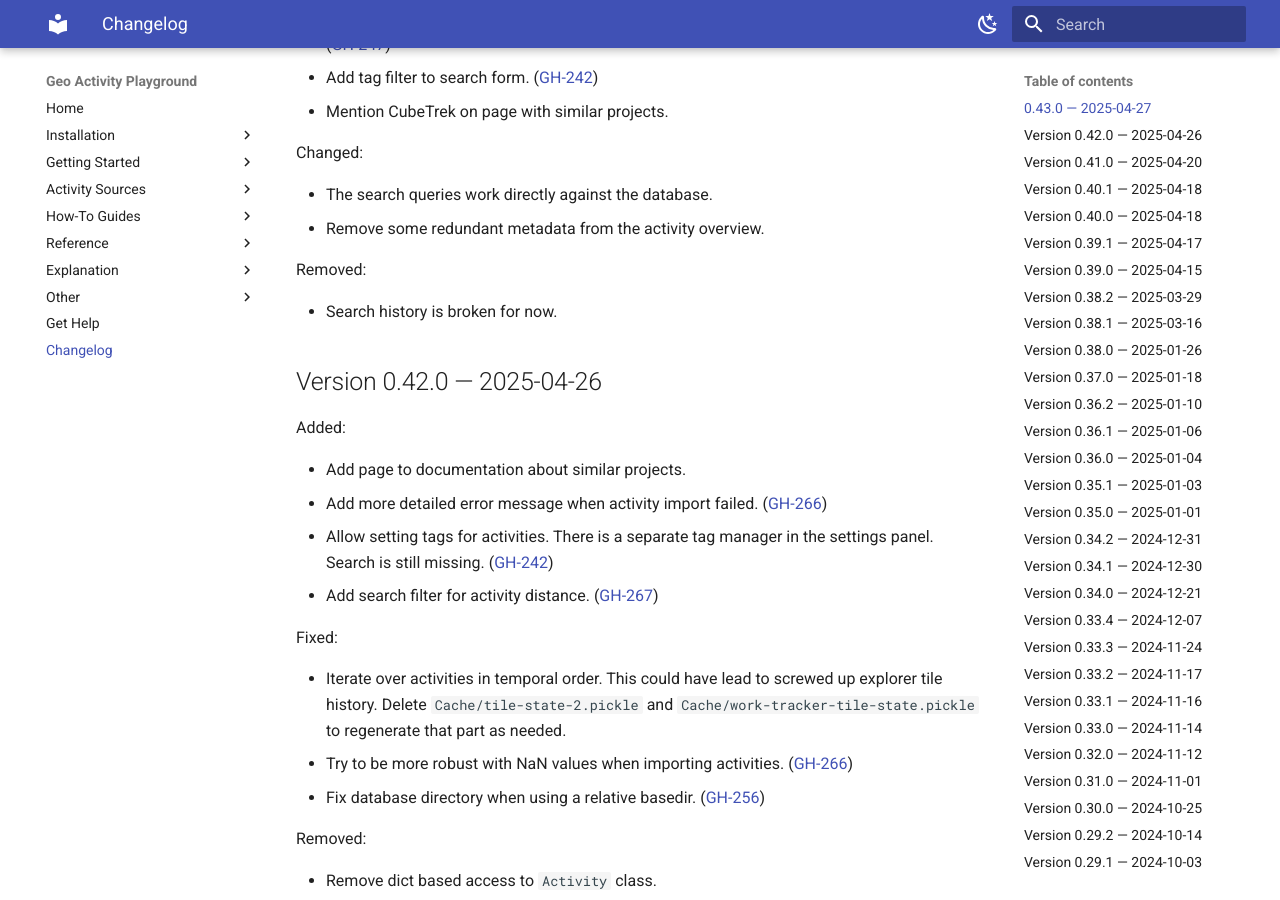
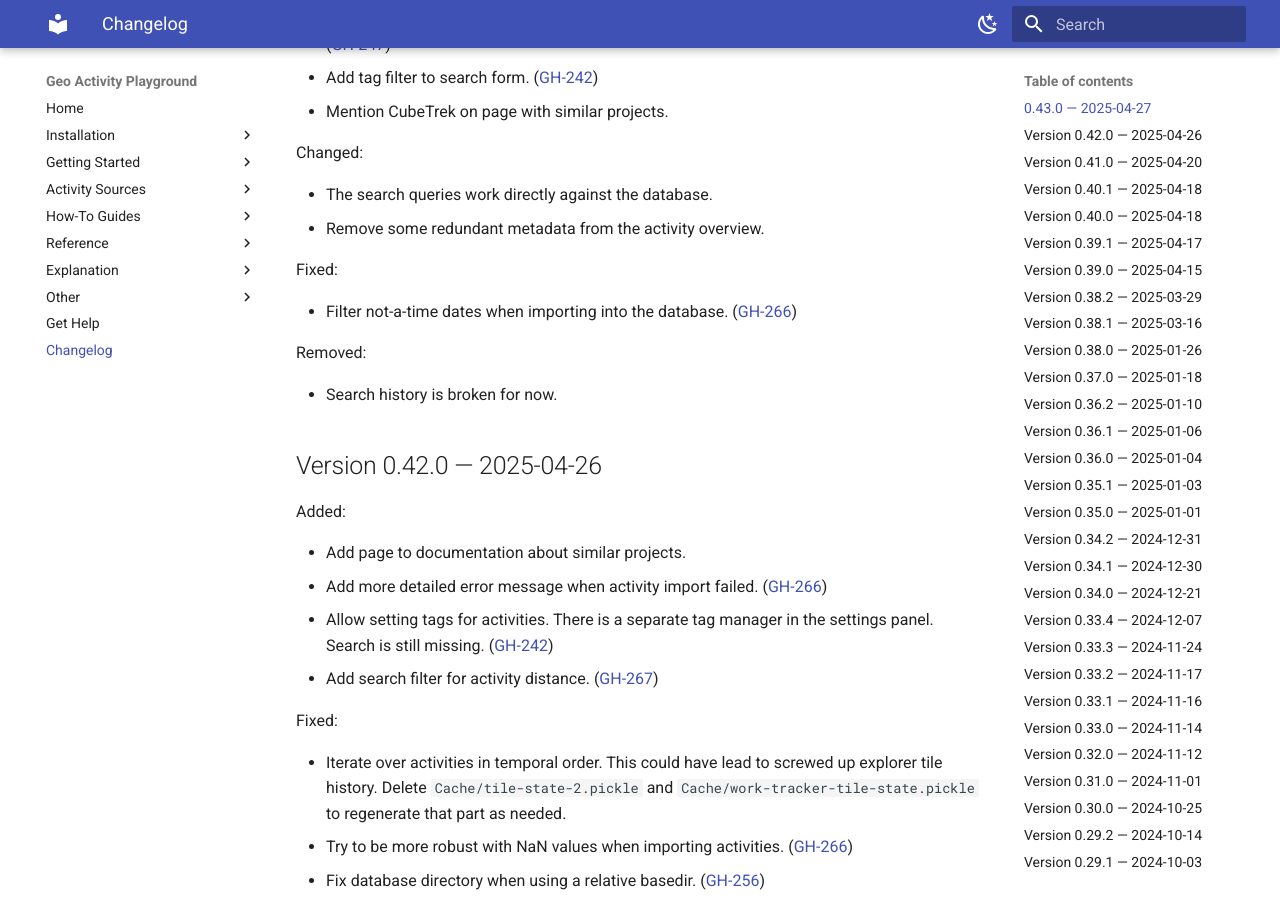
Before and after one commit to martin-ueding/geo-activity-playground, an MkDocs documentation site: the page built from docs/changelog.md, in a window 1280 px wide and 900 px high, scrolled down 383 px. Built offline with MkDocs 1.6.1 and Material for MkDocs 9.7.7, drawn with Linux system fonts in a browser that asks for light colours.

Commit message:
docs: Changelog entry, GH-266

```diff
--- a/docs/changelog.md
+++ b/docs/changelog.md
@@ -27,6 +27,10 @@
 
 - The search queries work directly against the database.
 - Remove some redundant metadata from the activity overview.
+
+Fixed:
+
+- Filter not-a-time dates when importing into the database. ([GH-266](https://github.com/martin-ueding/geo-activity-playground/issues/266))
 
 Removed:
 
```
